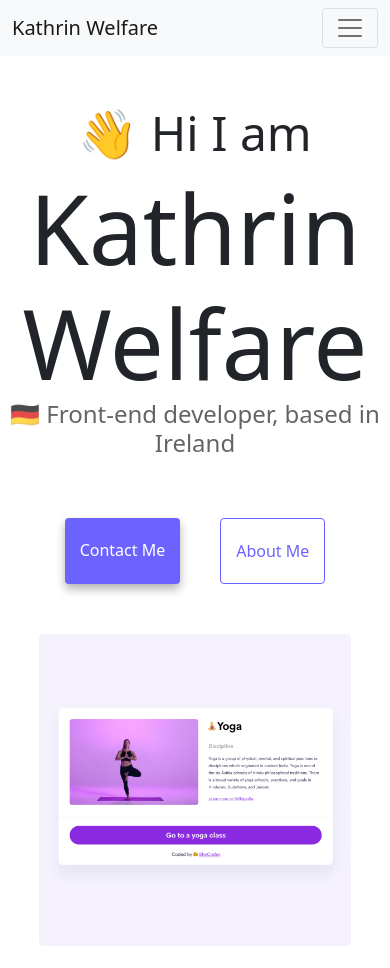
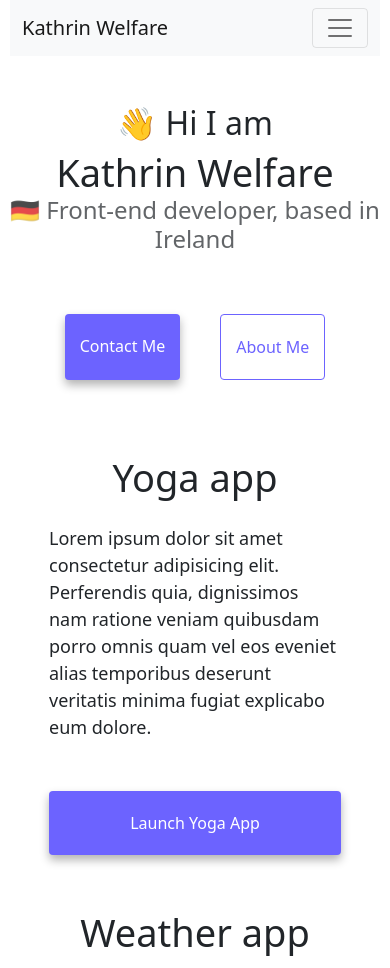
Before and after one commit to Kathrin-ddggxh/responsive-project, a plain HTML site: page index.html in a window 390 px wide. Shown: the top 968 px of the page. Drawn offline with nearby package versions, Linux system fonts and the light colour scheme.

Commit message:
adjusted font-sizes and image display for small devices

```diff
--- a/css/styles.css
+++ b/css/styles.css
@@ -92,3 +92,30 @@ p {
   margin: 25px 0px;
   font-size: 48px;
 }
+
+@media (max-width: 576px) {
+  body {
+    padding: 0 10px;
+  }
+
+  h1 {
+    font-size: 38px;
+  }
+
+  h2 {
+    font-size: 32px;
+  }
+  .large-image {
+    display: none;
+  }
+
+  .app-heading {
+    font-size: 38px;
+  }
+
+  .app-link {
+    display: block;
+    margin: 0 auto;
+    text-align: center;
+  }
+}
--- a/index.html
+++ b/index.html
@@ -71,7 +71,11 @@
     <div class="container">
       <div class="row">
         <div class="col-sm-6">
-          <img src="images/yoga.png" alt="yoga app" class="img-fluid rounded" />
+          <img
+            src="images/yoga.png"
+            alt="yoga app"
+            class="img-fluid rounded large-image"
+          />
         </div>
         <div class="col-sm-6">
           <h2 class="app-heading">Yoga app</h2>
@@ -100,7 +104,7 @@
           <img
             src="images/weather.png"
             alt="weather app"
-            class="img-fluid rounded"
+            class="img-fluid rounded large-image"
           />
         </div>
       </div>
@@ -109,7 +113,7 @@
           <img
             src="images/yogurt.png"
             alt="yogurt app"
-            class="img-fluid rounded"
+            class="img-fluid rounded large-image"
           />
         </div>
         <div class="col-sm-6">
```
